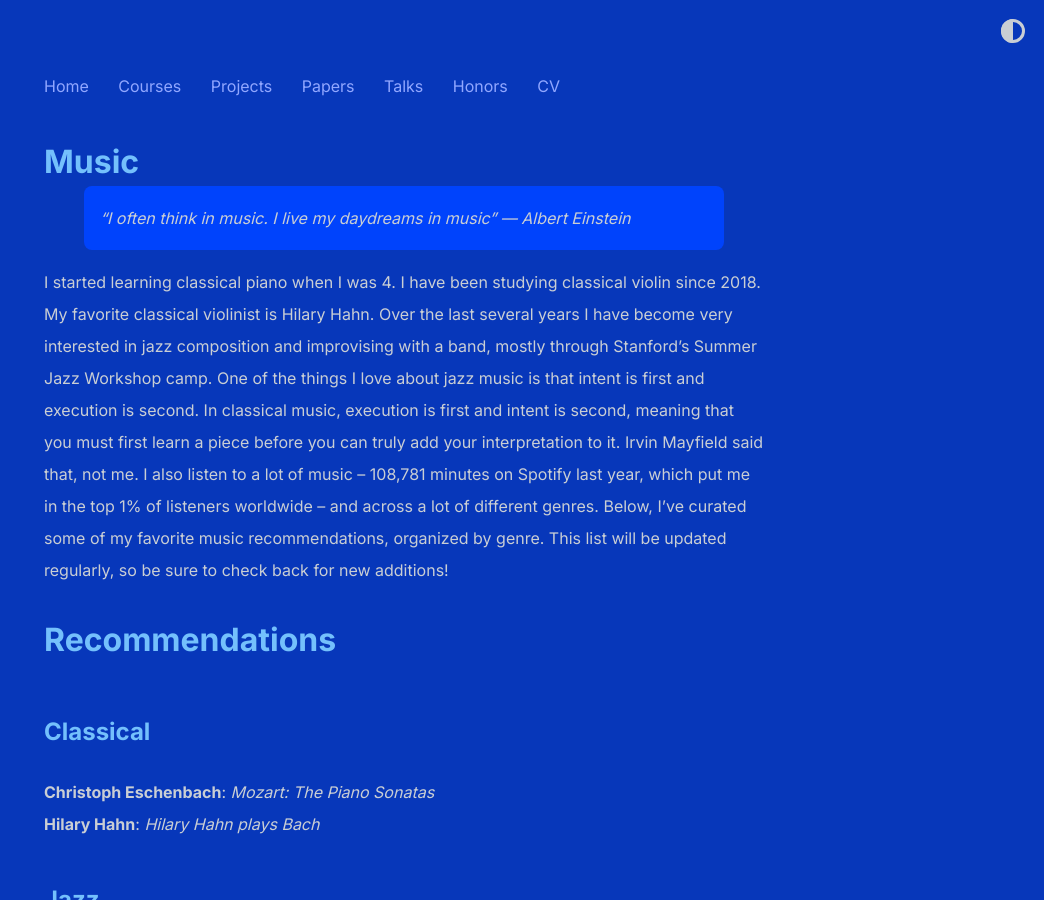
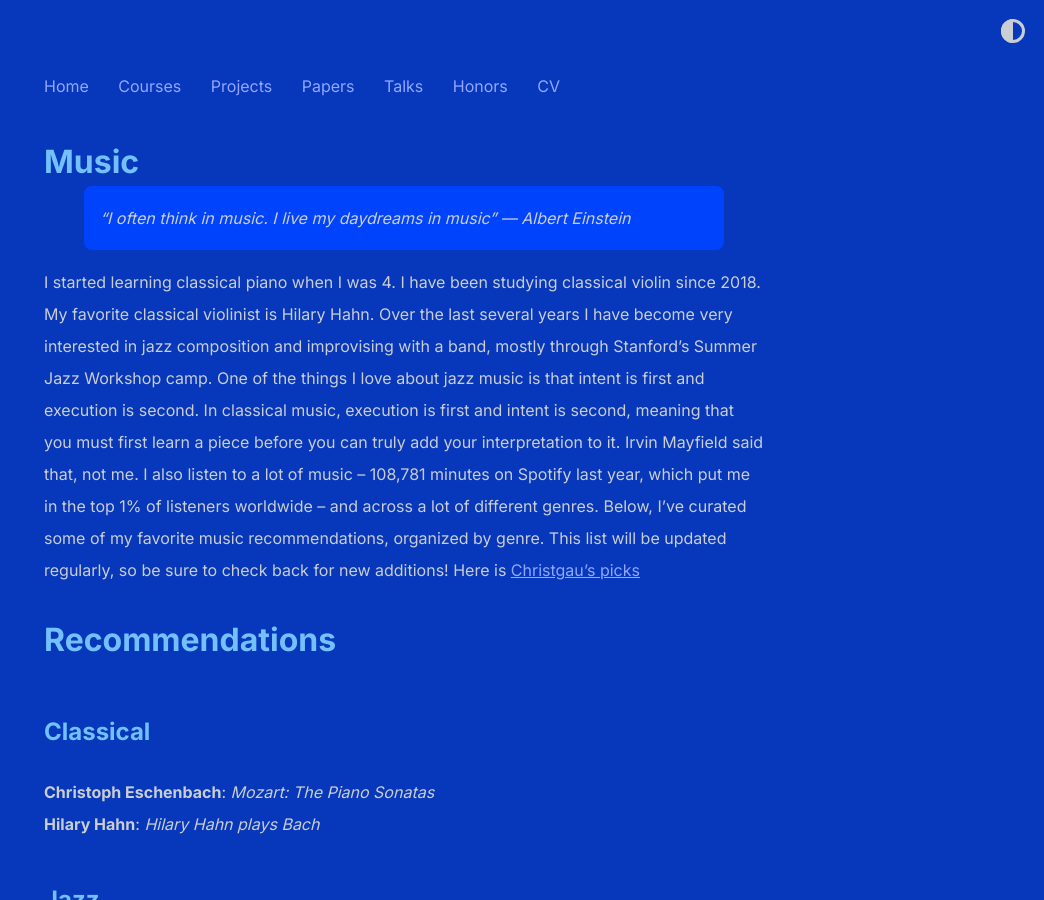
Before and after one commit to shihankanungo/shihankanungo.github.io, a Jekyll site: the page built from music.md, in a window 1280 px wide and 900 px high. Shown: the whole window, without its empty margins (236-1280 px from the left). Built offline with Jekyll 4.4.1, drawn with Linux system fonts in a browser that asks for light colours.

Commit message:
Update music.md

```diff
--- a/music.md
+++ b/music.md
@@ -4,7 +4,7 @@ title: Music
 ---
 > "I often think in music. I live my daydreams in music" --- Albert Einstein
 
-I started learning classical piano when I was 4. I have been studying classical violin since 2018. My favorite classical violinist is Hilary Hahn. Over the last several years I have become very interested in jazz composition and improvising with a band, mostly through Stanford's Summer Jazz Workshop camp. One of the things I love about jazz music is that intent is first and execution is second. In classical music, execution is first and intent is second, meaning that you must first learn a piece before you can truly add your interpretation to it. Irvin Mayfield said that, not me. I also listen to a lot of music -- 108,781 minutes on Spotify last year, which put me in the top 1% of listeners worldwide -- and across a lot of different genres. Below, I’ve curated some of my favorite music recommendations, organized by genre. This list will be updated regularly, so be sure to check back for new additions!
+I started learning classical piano when I was 4. I have been studying classical violin since 2018. My favorite classical violinist is Hilary Hahn. Over the last several years I have become very interested in jazz composition and improvising with a band, mostly through Stanford's Summer Jazz Workshop camp. One of the things I love about jazz music is that intent is first and execution is second. In classical music, execution is first and intent is second, meaning that you must first learn a piece before you can truly add your interpretation to it. Irvin Mayfield said that, not me. I also listen to a lot of music -- 108,781 minutes on Spotify last year, which put me in the top 1% of listeners worldwide -- and across a lot of different genres. Below, I’ve curated some of my favorite music recommendations, organized by genre. This list will be updated regularly, so be sure to check back for new additions! Here is [Christgau's picks](xgau.md)
 <br>
 
 # Recommendations
```
